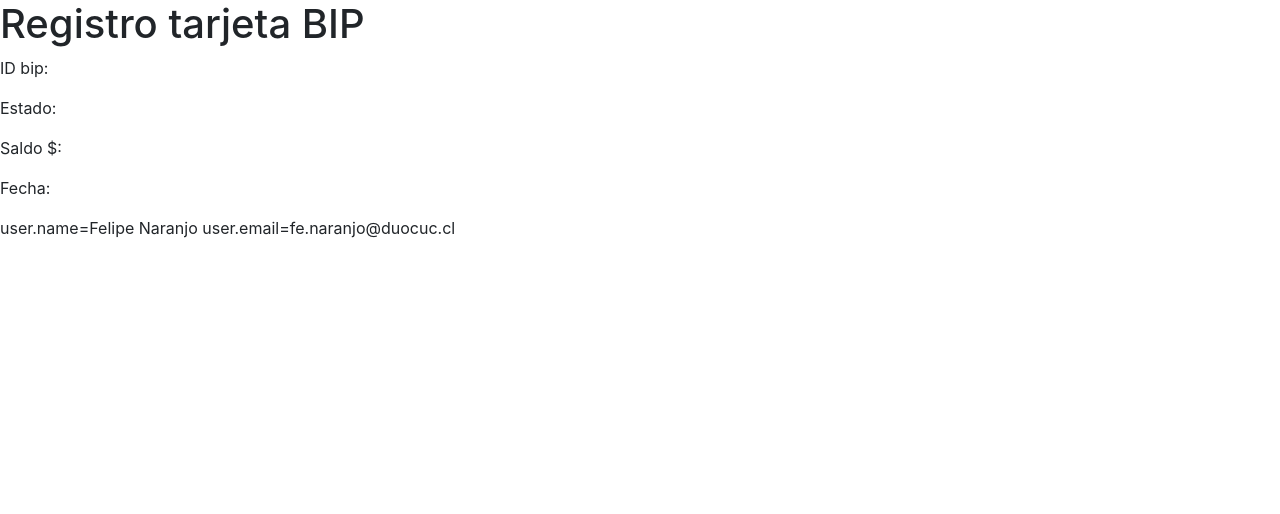
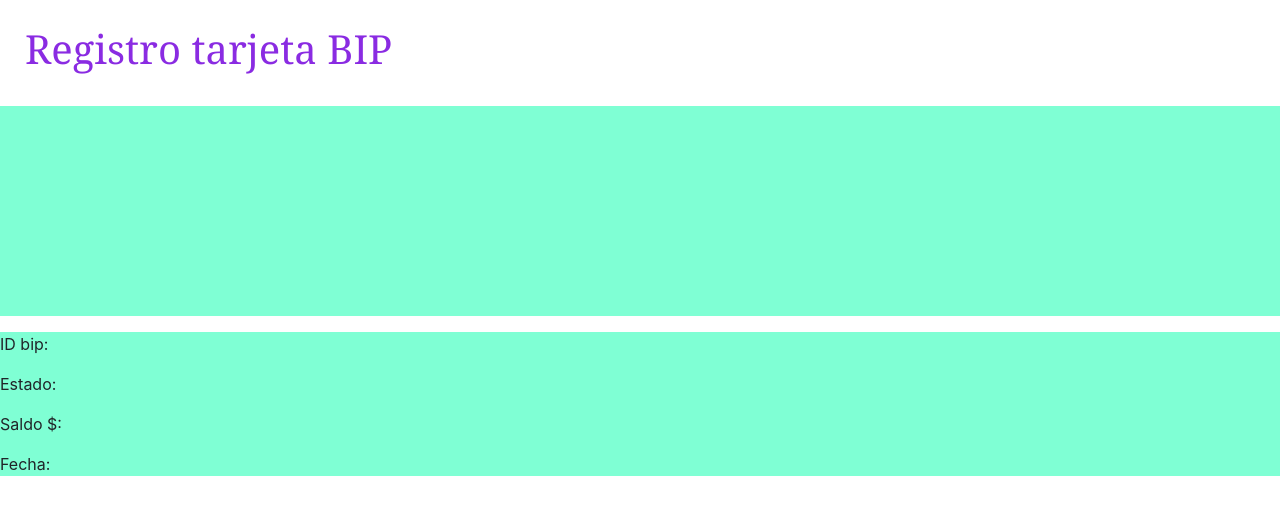
Before and after one commit to FelipeNaranjoL/proyectoBip, a plain HTML site: page index.html in a window 1280 px wide. Drawn offline with nearby package versions, Linux system fonts and the light colour scheme.

Commit message:
Tercer mensaje

```diff
--- a/css/estilos.css
+++ b/css/estilos.css
@@ -1,3 +1,11 @@
-h1{
+.ingreso_datos, .cuerpo_datos{
+    background-color: aquamarine;
+}
 
+.cabecera{
+    color: blueviolet;
+    padding: 15px;
+    margin: 10px;
+    font-size: 30px;
+    font-family: Georgia, 'Times New Roman', Times, serif;
 }
--- a/index.html
+++ b/index.html
@@ -13,7 +13,17 @@
     </div>
 
     <div class="ingreso_datos">
+        <pre>
 
+
+
+
+
+
+
+
+
+        </pre>
     </div>
 
     <div class="cuerpo_datos">
@@ -23,9 +33,6 @@
         <p>Fecha:</p>
     </div>
 
-    user.name=Felipe Naranjo
-    user.email=fe.naranjo@duocuc.cl
-
 </head>
 <body>
 
```
